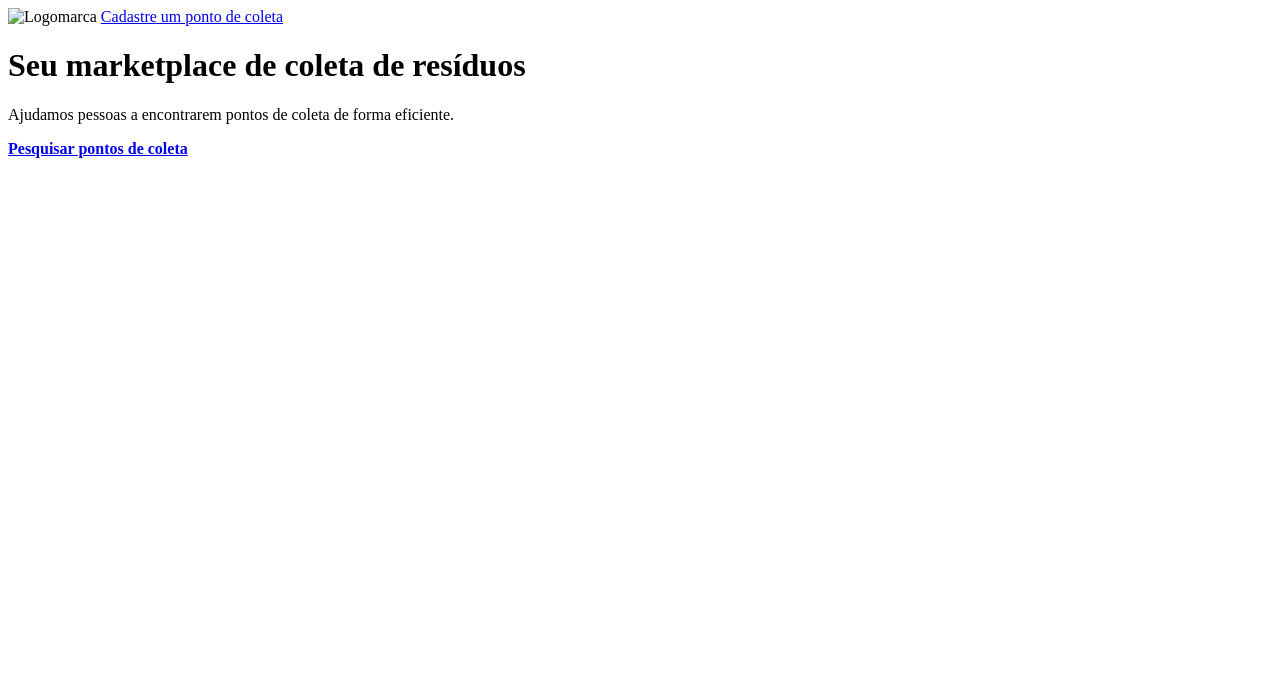
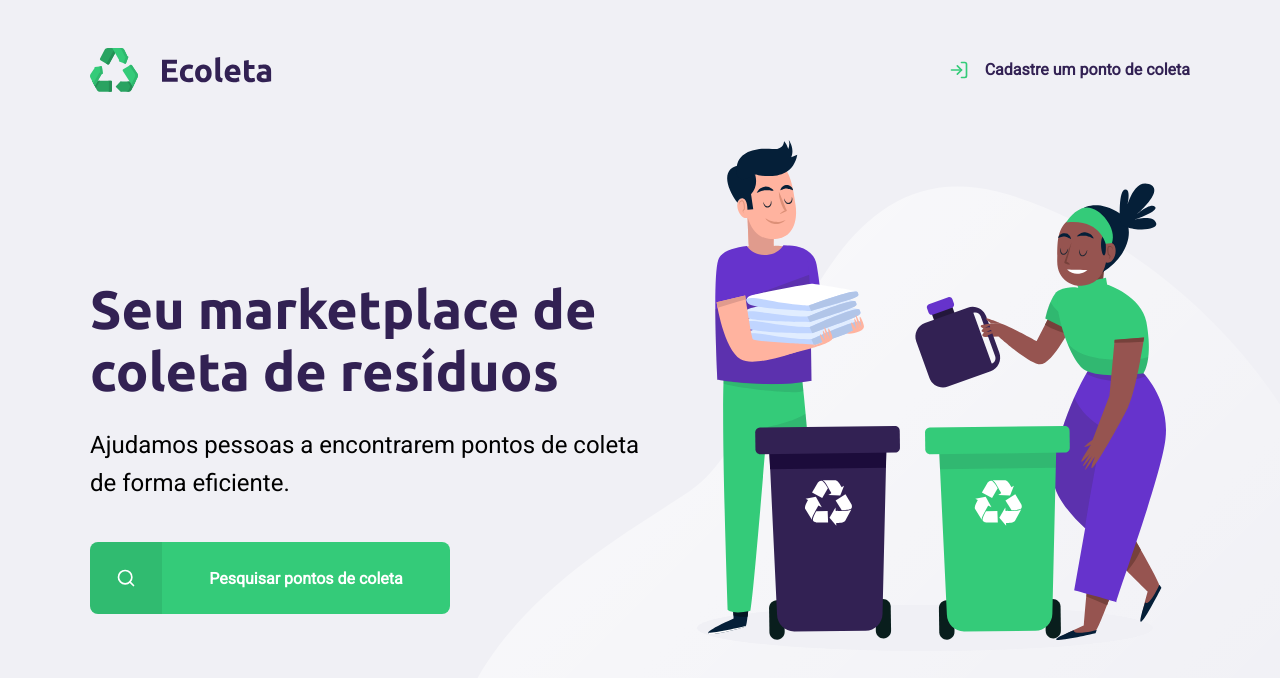
Before and after one commit to LucasPepper/NLW, a plain HTML site: page index.html in a window 1280 px wide. Drawn offline with Linux system fonts and the light colour scheme; the site is published under a folder, as on GitHub Pages, so addresses that start at the root find nothing.

Commit message:
fixing icons

```diff
--- a/index.html
+++ b/index.html
@@ -7,9 +7,9 @@
 
     <link href="https://fonts.googleapis.com/css2?family=Roboto&family=Ubuntu:wght@700&display=swap" rel="stylesheet">
 
-    <link rel="stylesheet" href="/styles.css/main.css">
-    <link rel="stylesheet" href="/styles.css/home.css">
-    <link rel="stylesheet" href="/styles.css/responsive.css">
+    <link rel="stylesheet" href="styles.css/main.css">
+    <link rel="stylesheet" href="styles.css/home.css">
+    <link rel="stylesheet" href="styles.css/responsive.css">
 
 </head>
 <body>
@@ -17,7 +17,7 @@
     <div id="page-home">
         <div class="content">
             <header>
-                <img src="/assets/icons/logo.svg" alt="Logomarca">
+                <img src="./assets/icons/logo.svg" alt="Logomarca">
                 <a href="http://google.com">
                     <span></span>
                     Cadastre um ponto de coleta
--- a/styles.css/create-point.css
+++ b/styles.css/create-point.css
@@ -24,7 +24,7 @@
 
 #page-create-point header a span {
     margin-right: 16px;
-    background-image: url('../extras-aula-1/icones/arrow-left.svg');
+    background-image: url('../assets/icons/arrow-left.svg');
 
     display:flex;
 
```
Also changed, not shown: create-point.html (+5 -5 lines).
